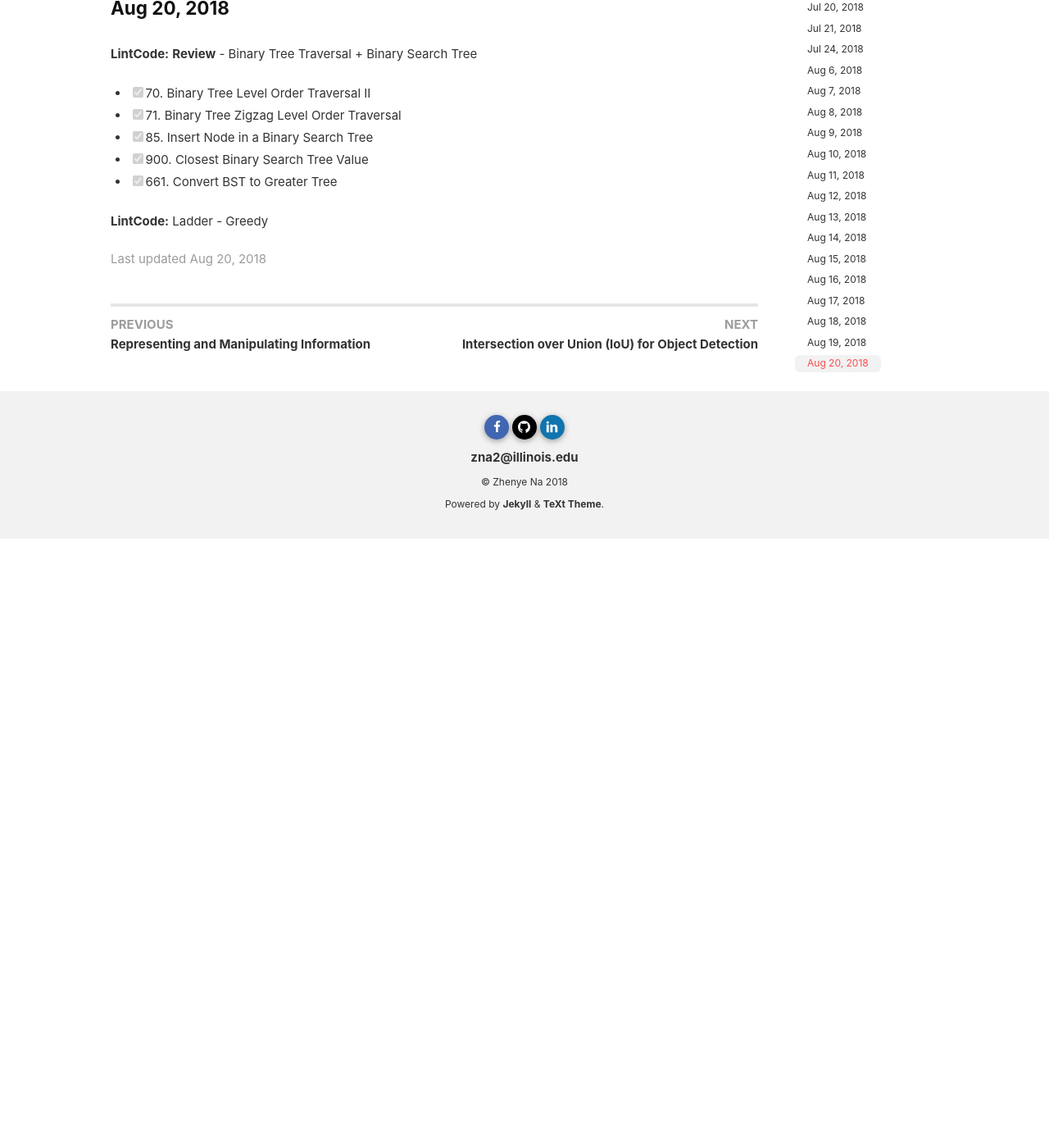
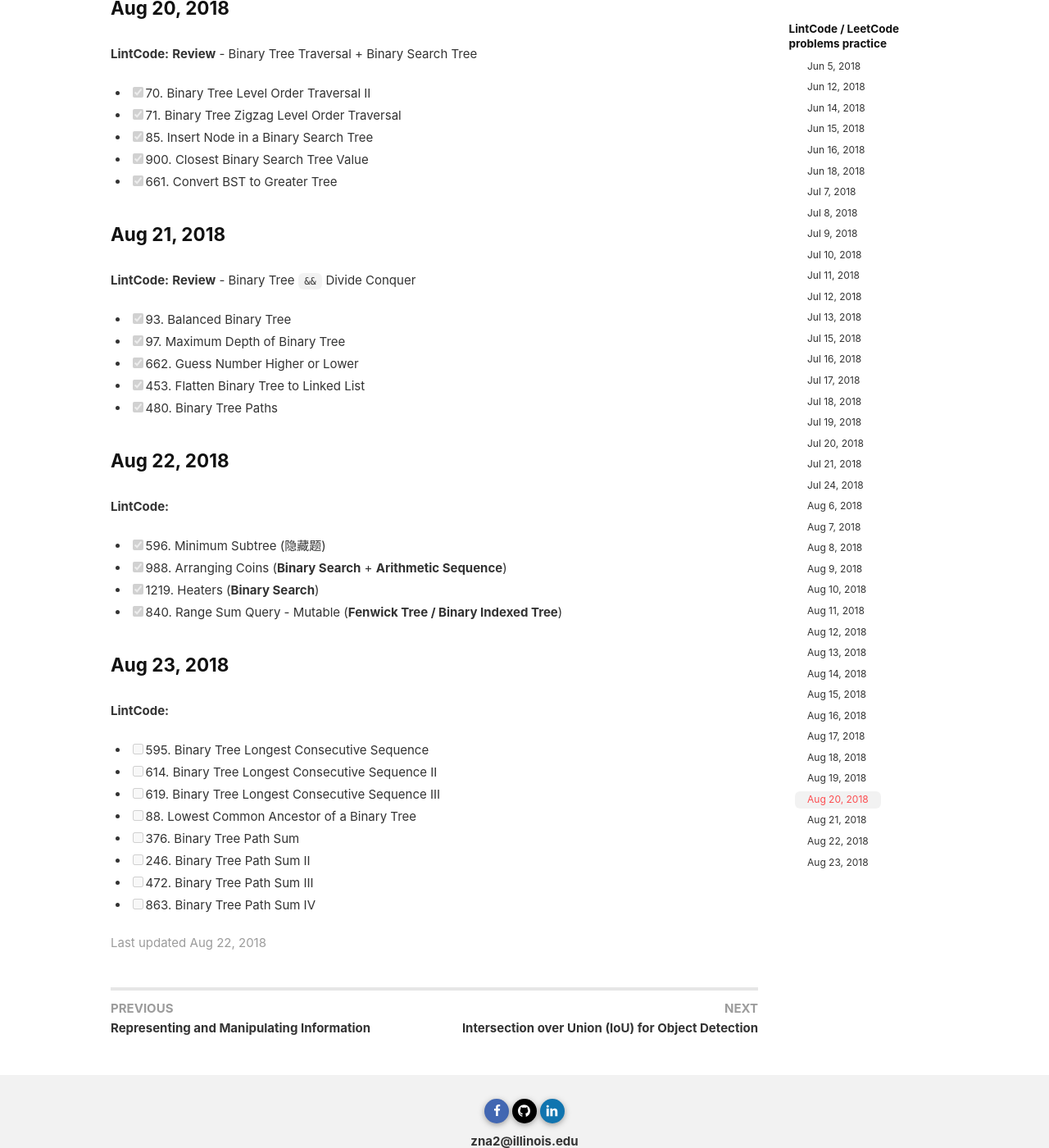
Before and after one commit to Zhenye-Na/blog, a Jekyll site: the page built from _posts/2018-06-05-problem-practice.md, in a window 1280 px wide and 1400 px high, scrolled down 11383 px. Shown: the whole window at 82% size. Built offline with Jekyll 4.4.1, drawn with Linux system fonts in a browser that asks for light colours; nearby versions of some CDN libraries; comment, search, counter and statistics services are not loaded; before the commit the page ends 12040 px from its top, so only the background shows below that.

Commit message:
Aug 22, 2018

```diff
--- a/_posts/2018-06-05-problem-practice.md
+++ b/_posts/2018-06-05-problem-practice.md
@@ -2,7 +2,7 @@
 layout: post
 title: "LintCode Online-Judge problems practice 📓"
 date: 2018-06-05
-modify_date: 2018-08-20
+modify_date: 2018-08-22
 excerpt: "My own solutions to LintCode Online-Judge problems practice. 💪"
 tags: [LeetCode/LintCode]
 ---
@@ -465,4 +465,37 @@
 - [x] 900. Closest Binary Search Tree Value
 - [x] 661. Convert BST to Greater Tree
 
-**LintCode:** Ladder - Greedy
+
+### Aug 21, 2018
+
+**LintCode:** **Review** - Binary Tree `&&` Divide Conquer
+
+- [x] 93. Balanced Binary Tree
+- [x] 97. Maximum Depth of Binary Tree
+- [x] 662. Guess Number Higher or Lower
+- [x] 453. Flatten Binary Tree to Linked List
+- [x] 480. Binary Tree Paths
+
+
+### Aug 22, 2018
+
+**LintCode:**
+
+- [x] 596. Minimum Subtree (隐藏题)
+- [x] 988. Arranging Coins (**Binary Search** + **Arithmetic Sequence**)
+- [x] 1219. Heaters (**Binary Search**)
+- [x] 840. Range Sum Query - Mutable (**Fenwick Tree / Binary Indexed Tree**)
+
+
+### Aug 23, 2018
+
+**LintCode:**
+
+- [ ] 595. Binary Tree Longest Consecutive Sequence
+- [ ] 614. Binary Tree Longest Consecutive Sequence II
+- [ ] 619. Binary Tree Longest Consecutive Sequence III
+- [ ] 88. Lowest Common Ancestor of a Binary Tree
+- [ ] 376. Binary Tree Path Sum
+- [ ] 246. Binary Tree Path Sum II
+- [ ] 472. Binary Tree Path Sum III
+- [ ] 863. Binary Tree Path Sum IV
```
